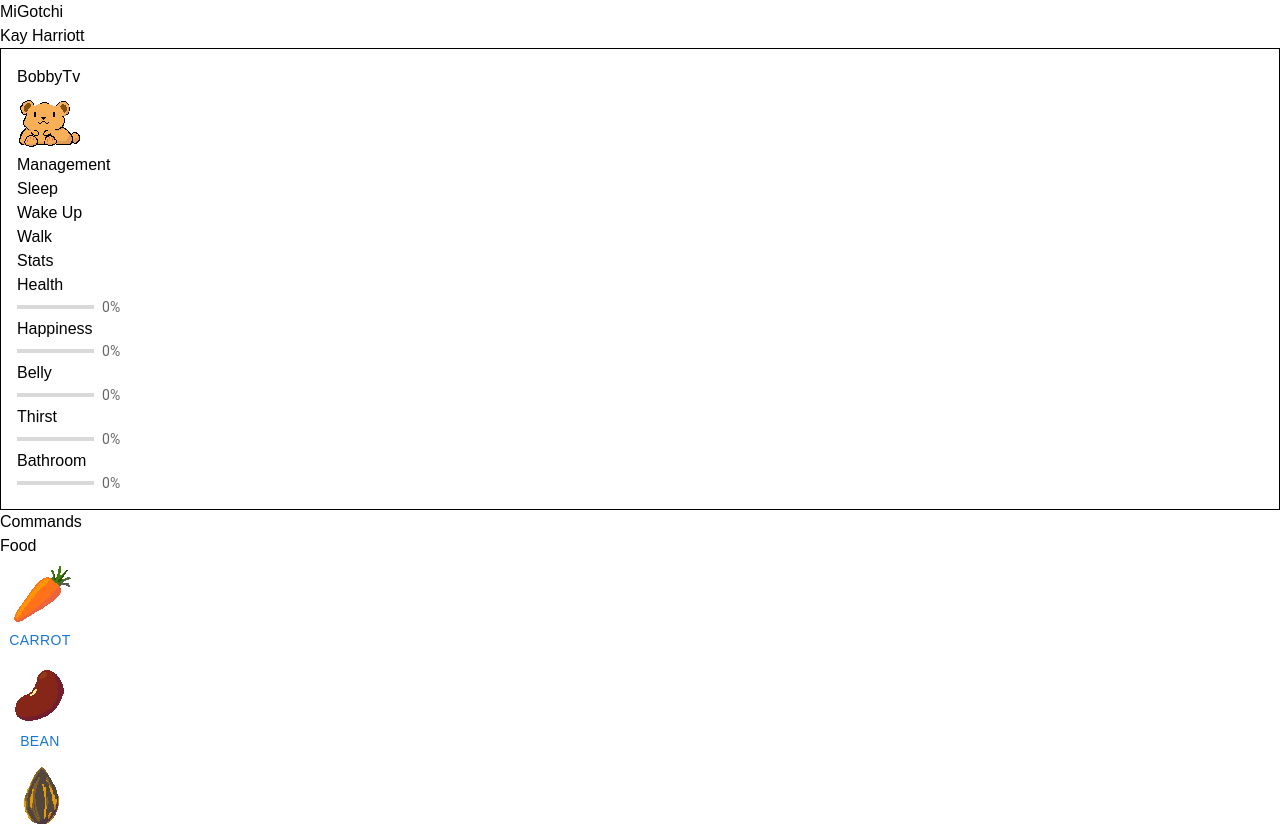
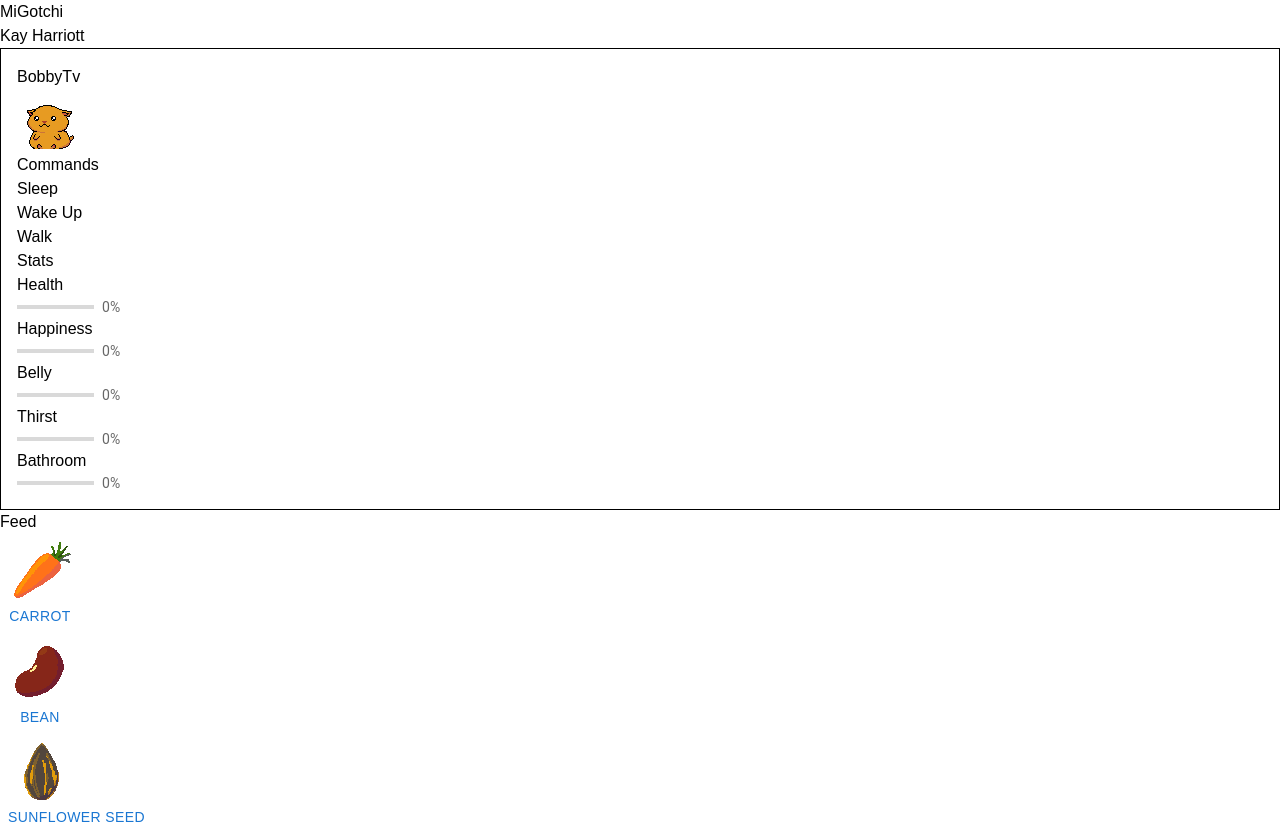
Before and after one commit to KayviaHarriott/my-tamagotchi, a React (Vite) app: page / in a window 1280 px wide. Shown: the top 826 px of the page. Built offline with nearby package versions, Linux system fonts and the light colour scheme; no server answers; a web font is replaced by a local one.

Commit message:
Added hamster sprite

```diff
--- a/src/App.tsx
+++ b/src/App.tsx
@@ -1,16 +1,14 @@
 import { Box } from "@mui/material";
 import "./App.css";
+import "./styles/sprite.css";
 import { Stats } from "./components/Stats";
 import { Commands } from "./components/Commands";
 import { useEffect, useState } from "react";
-import {
-  fetchPetById,
-  updatePetById,
-  // updatePetById,
-  // fetchPets,
-  // updateHunger
-} from "./services/PetsServices";
+import { fetchPetById, updatePetById } from "./services/PetsServices";
 import { Pet } from "./models/Pet";
+import { PetSprite } from "./components/Pet";
+// import hamster_idle from "/assets/images/pets/hamster_idle.png";
+// import spriteSheet from './assets/images/pets/hamster_idle.png';
 
 function App() {
   const [petData, setPetData] = useState<Pet | undefined>(undefined);
@@ -86,15 +84,17 @@ function App() {
                 <p className="text-center">BobbyTv</p>
                 <Box className="flex bg-[lightgray] h-[200px]">
                   {/* <p>GotchiHere</p> */}
-                  <img
-                    className="w-[64px] h-[64px]"
-                    src={`/assets/images/pets/hamster.png`}
-                  />
+                  <PetSprite/>
+                  {/* <img
+                    className="w-[640px] h-[100px]"
+                    // hamster sprite
+                    src={hamster_idle}
+                  /> */}
                 </Box>
               </div>
               <div className="w-full flex flex-col justify-between">
                 <div>
-                  <p>Management</p>
+                  <p>Commands</p>
                   <div className="flex gap-2 overflow-x-auto">
                     <p>Sleep</p>
                     <p>Wake Up</p>
--- a/src/components/Commands.tsx
+++ b/src/components/Commands.tsx
@@ -10,7 +10,7 @@ interface CommandsProps {
 export const Commands: React.FC<CommandsProps> = ({ updatePetData }) => {
   const commands = [
     {
-      label: "Food",
+      label: "Feed",
       actions: [
         {
           label: "Carrot",
@@ -108,7 +108,7 @@ export const Commands: React.FC<CommandsProps> = ({ updatePetData }) => {
 
   return (
     <div>
-      <h3 className="text-[14px] font-bold text-[gray]">Commands</h3>
+      {/* <h3 className="text-[14px] font-bold text-[gray]">Commands</h3> */}
       <div className="flex flex-col gap-2 ">
         {commands.map((item, index) => (
           <div key={index}>
--- /dev/null
+++ b/src/components/Pet.tsx
@@ -0,0 +1,25 @@
+import { useEffect, useState } from "react";
+
+export const PetSprite = () => {
+  const [frame, setFrame] = useState(0);
+  const totalFrames = 7;
+  const frameWidth = 64;
+
+  useEffect(() => {
+    const interval = setInterval(() => {
+      setFrame((prevFrame) => (prevFrame + 1) % totalFrames);
+    }, 125);
+
+    return () => clearInterval(interval);
+  }, []);
+
+  const backgroundPosition = `-${frame * frameWidth}px 0`;
+
+  return (
+    <div>
+      <div className="sprite-container">
+        <div className="sprite" style={{ backgroundPosition }}></div>
+      </div>
+    </div>
+  );
+};
--- /dev/null
+++ b/src/styles/sprite.css
@@ -0,0 +1,20 @@
+.sprite-container {
+    display: flex;
+  }
+
+  .sprite {
+    width: 64px;
+    height: 64px;
+    background-image: url('/assets/images/pets/hamster_idle.png');
+    background-repeat: no-repeat;
+  }
+
+  /* Define the animation for character1 */
+  /* @keyframes character1-animation { */
+    /* from { background-position: 0 0; } */
+    /* to { background-position: -448px 0; }  */
+  /* } */
+
+  /* .character1 { */
+    /* animation: character1-animation 1s steps(8) infinite; */
+  /* } */
```
Also changed, not shown: public/assets/images/background/bedroom.png (added), public/assets/images/pets/hamster_idle.png (added).
